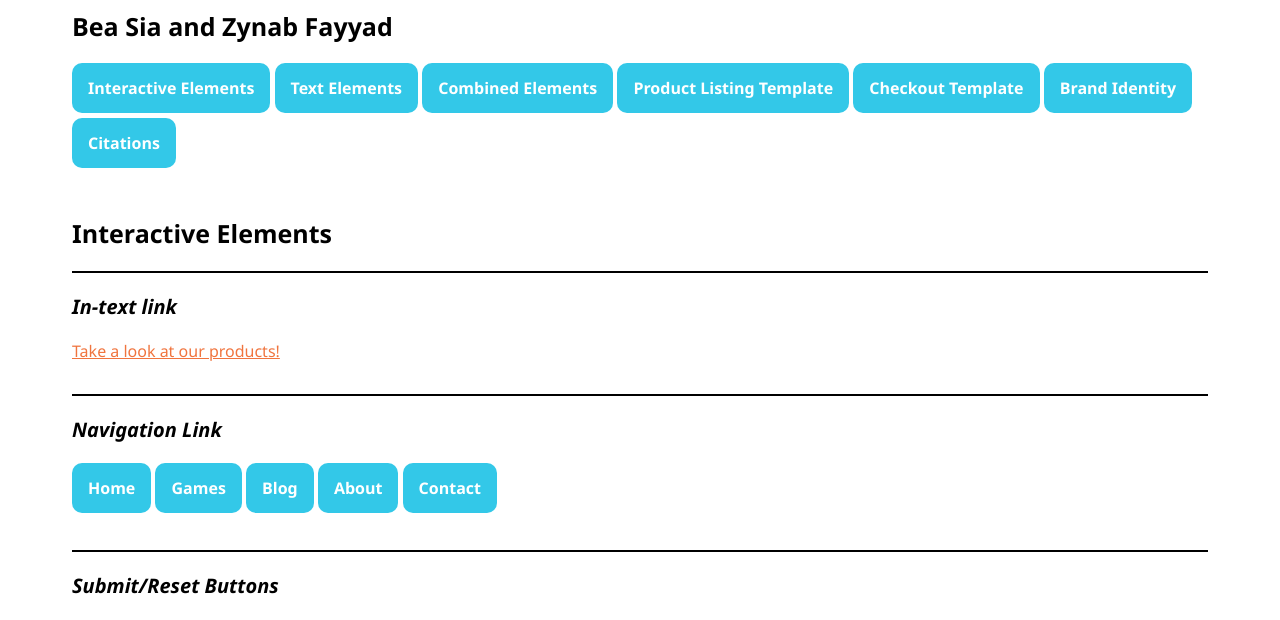
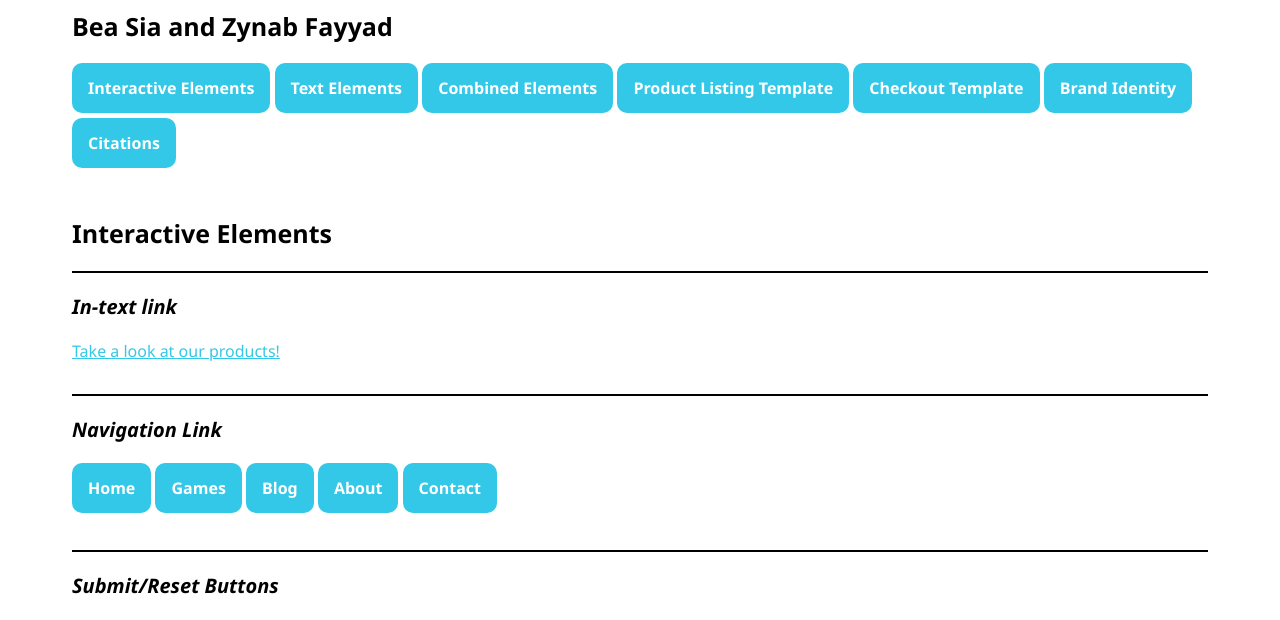
Before and after one commit to zm-f21/IAT-339-P02, a plain HTML site: page index.html in a window 1280 px wide. Shown: the part 165-785 px from the top of the page. Drawn offline with Linux system fonts and the light colour scheme.

Commit message:
Changed links to match the blue theme

```diff
--- a/main.css
+++ b/main.css
@@ -86,7 +86,7 @@ nav a:hover, nav a:focus {
 */
 
 .in-text-link {
-  color: #f0743e;
+  color: #33C8E8;
 }
 .in-text-link:hover, .in-text-link:focus{
   color: #000;
@@ -163,7 +163,7 @@ p {
 */
 
 a {
-color:#f0743e;
+color:#33C8E8;
 }
 
 a:hover, a:focus {
```
